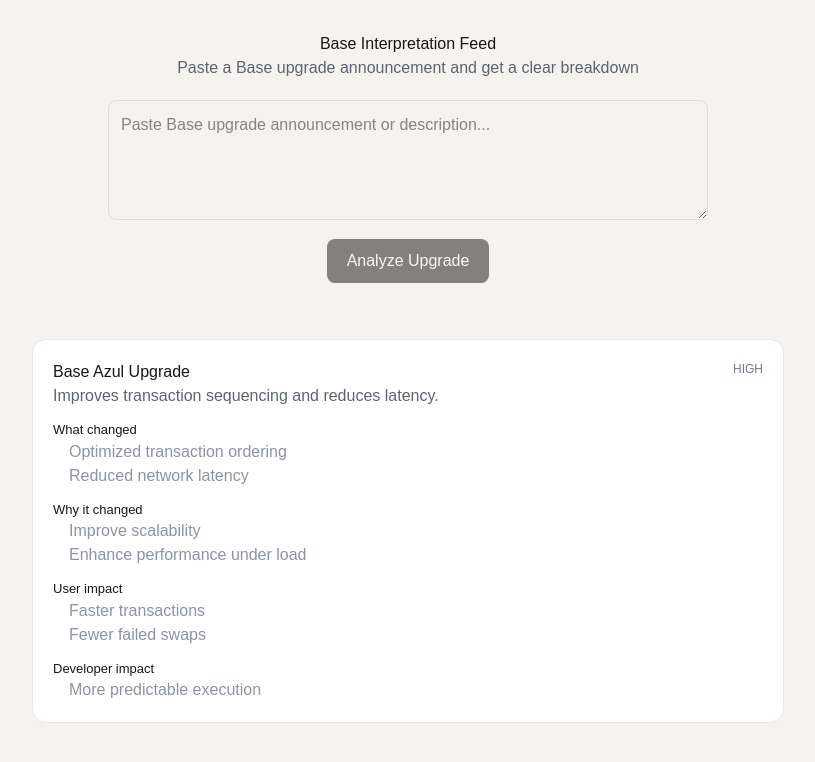
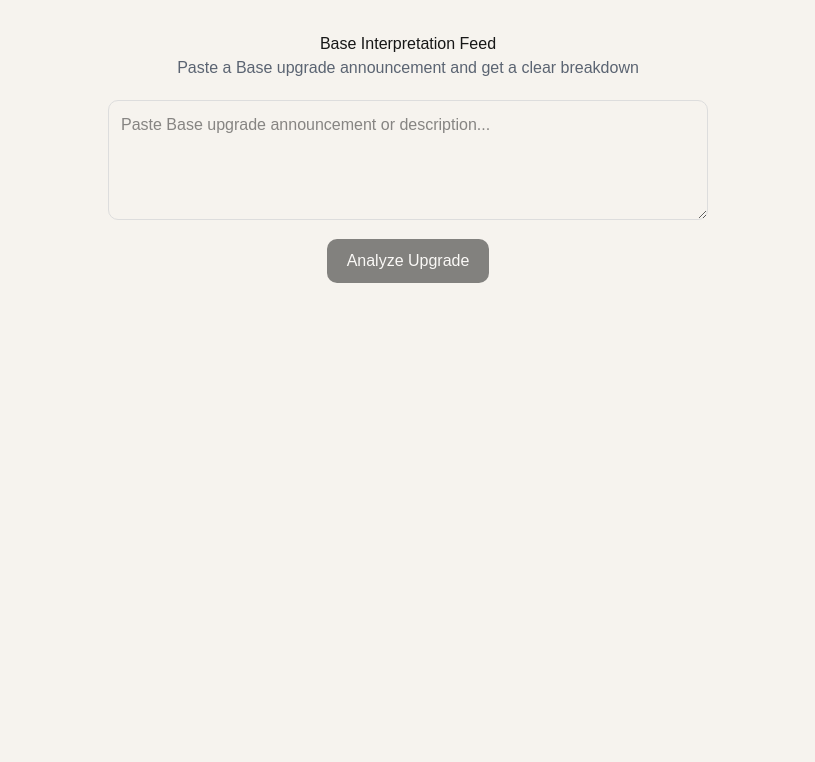
Before and after one commit to 2TheMoom/baselens, a Next.js app: page / in a window 1280 px wide. Shown: the top 762 px of the page, without its empty margins (232-1047 px from the left). Built offline with nearby package versions, Linux system fonts and the light colour scheme.

Commit message:
Render AI output as structured upgrade cards UI

```diff
--- a/app/components/Feed.tsx
+++ b/app/components/Feed.tsx
@@ -1,12 +1,15 @@
-import { mockUpgrades } from "../data/mockUpgrades";
 import UpgradeCard from "./UpgradeCard";
 
-export default function Feed() {
+type Props = {
+  result: any;
+};
+
+export default function Feed({ result }: Props) {
+  if (!result) return null;
+
   return (
-    <div style={{ maxWidth: 800, margin: "0 auto", padding: 24 }}>
-      {mockUpgrades.map((upgrade, i) => (
-        <UpgradeCard key={i} upgrade={upgrade} />
-      ))}
+    <div style={{ maxWidth: 800, margin: "20px auto", padding: 20 }}>
+      <UpgradeCard data={result} />
     </div>
   );
 }
--- a/app/components/UpgradeCard.tsx
+++ b/app/components/UpgradeCard.tsx
@@ -1,44 +1,65 @@
 type Props = {
-  upgrade: any;
+  data: any;
 };
 
-export default function UpgradeCard({ upgrade }: Props) {
+export default function UpgradeCard({ data }: Props) {
+  if (!data) return null;
+
   return (
     <div
       style={{
         background: "#FFFFFF",
-        border: "1px solid #E6E8EC",
-        borderRadius: 14,
+        border: "1px solid #E8E4DE",
+        borderRadius: 16,
         padding: 20,
-        marginBottom: 16
+        marginBottom: 20,
+        boxShadow: "0 2px 8px rgba(0,0,0,0.03)"
       }}
     >
+      {/* HEADER */}
       <div style={{ display: "flex", justifyContent: "space-between" }}>
-        <h2 style={{ margin: 0 }}>{upgrade.title}</h2>
-        <span style={{ fontSize: 12, color: "#6B7C93" }}>
-          {upgrade.impact_level}
+        <h2 style={{ margin: 0 }}>{data.title}</h2>
+
+        <span
+          style={{
+            fontSize: 12,
+            padding: "4px 10px",
+            borderRadius: 20,
+            background:
+              data.impact_level === "High"
+                ? "#FFECEC"
+                : data.impact_level === "Medium"
+                ? "#FFF6E5"
+                : "#EEF6FF",
+            color:
+              data.impact_level === "High"
+                ? "#D64545"
+                : data.impact_level === "Medium"
+                ? "#B78103"
+                : "#2F6FED"
+          }}
+        >
+          {data.impact_level}
         </span>
       </div>
 
-      <p style={{ color: "#5B6472" }}>{upgrade.summary}</p>
+      {/* SUMMARY */}
+      <p style={{ color: "#5B6472", marginTop: 10 }}>{data.summary}</p>
 
-      <Section title="What changed" items={upgrade.what_changed} />
-      <Section title="Why it changed" items={upgrade.why_it_changed} />
-      <Section title="User impact" items={upgrade.user_impact} />
-      <Section title="Developer impact" items={upgrade.developer_impact} />
+      {/* SECTIONS */}
+      <Section title="What changed" content={data.what_changed} />
+      <Section title="Why it changed" content={data.why_it_changed} />
+      <Section title="User impact" content={data.user_impact} />
+      <Section title="Developer impact" content={data.developer_impact} />
     </div>
   );
 }
 
-function Section({ title, items }: any) {
+function Section({ title, content }: any) {
   return (
-    <div style={{ marginTop: 12 }}>
-      <h4 style={{ fontSize: 13 }}>{title}</h4>
-      <ul style={{ paddingLeft: 16, color: "#8A94A6" }}>
-        {items.map((item: string, i: number) => (
-          <li key={i}>{item}</li>
-        ))}
-      </ul>
+    <div style={{ marginTop: 14 }}>
+      <h4 style={{ fontSize: 13, marginBottom: 6 }}>{title}</h4>
+      <p style={{ color: "#8A94A6", margin: 0 }}>{content}</p>
     </div>
   );
 }
--- a/app/page.tsx
+++ b/app/page.tsx
@@ -25,8 +25,7 @@
       const data = await res.json();
       setResult(data);
     } catch (error) {
-      console.error("Error:", error);
-      setResult({ error: "Something went wrong" });
+      console.error(error);
     } finally {
       setLoading(false);
     }
@@ -34,6 +33,7 @@
 
   return (
     <main style={{ background: "#F6F3EE", minHeight: "100vh" }}>
+      {/* HEADER */}
       <div style={{ textAlign: "center", padding: 32 }}>
         <h1>Base Interpretation Feed</h1>
         <p style={{ color: "#5B6472" }}>
@@ -51,7 +51,7 @@
             height: 120,
             marginTop: 20,
             padding: 12,
-            borderRadius: 8,
+            borderRadius: 10,
             border: "1px solid #ddd"
           }}
         />
@@ -65,7 +65,7 @@
           style={{
             marginTop: 12,
             padding: "10px 20px",
-            borderRadius: 8,
+            borderRadius: 10,
             border: "none",
             background: "#111",
             color: "#fff",
@@ -77,25 +77,8 @@
         </button>
       </div>
 
-      {/* RESULT DISPLAY */}
-      {result && (
-        <div style={{ maxWidth: 800, margin: "20px auto", padding: 20 }}>
-          <pre
-            style={{
-              background: "#fff",
-              padding: 16,
-              borderRadius: 10,
-              border: "1px solid #eee",
-              overflowX: "auto"
-            }}
-          >
-            {JSON.stringify(result, null, 2)}
-          </pre>
-        </div>
-      )}
-
-      {/* EXISTING MOCK FEED BELOW */}
-      <Feed />
+      {/* RESULT UI */}
+      <Feed result={result} />
     </main>
   );
 }
```
